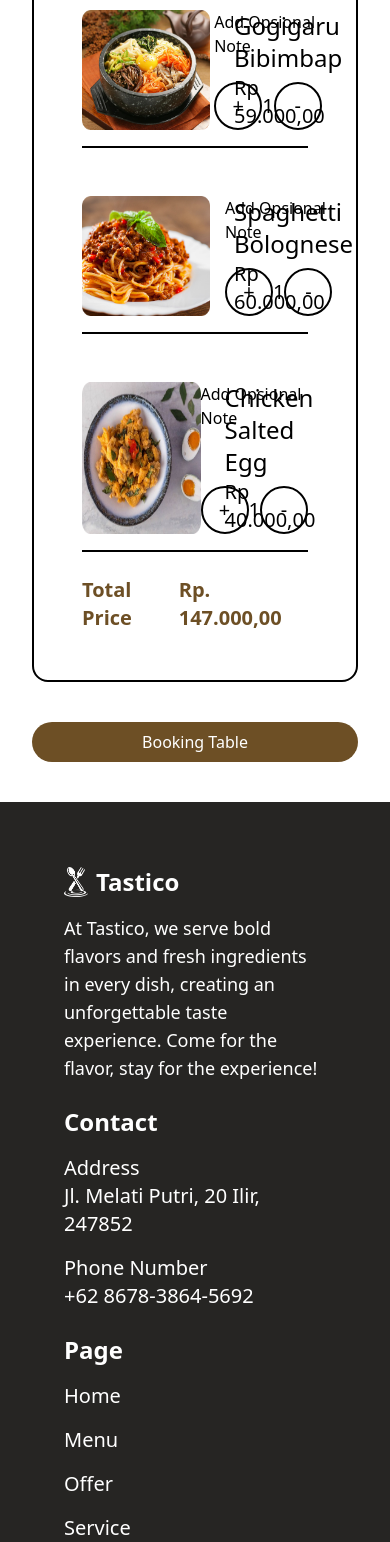
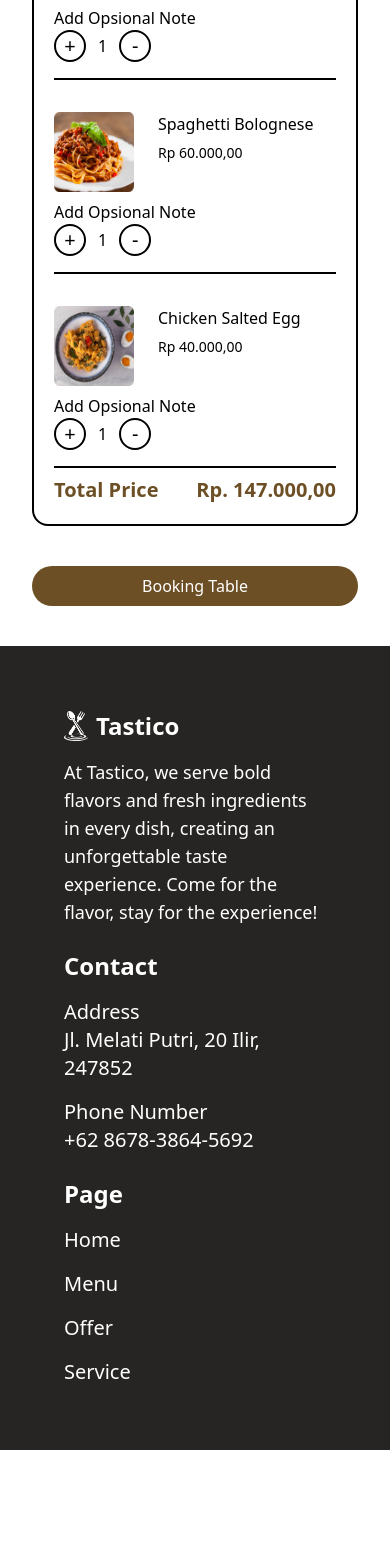
Before and after one commit to ElloRabyndra/tastico, a React (Vite) app: page /cart in a window 390 px wide. Shown: the part 266-1808 px from the top of the page. After the commit the page ends 1716 px from the top, so only its background shows below. Built offline with nearby package versions, Linux system fonts and the light colour scheme.

Commit message:
style: make menu and cart page responsive

```diff
--- a/src/Components/Cart/MenuCart.jsx
+++ b/src/Components/Cart/MenuCart.jsx
@@ -2,20 +2,20 @@ import React from "react";
 
 export default function MenuCart({ title, price, quantity }) {
   return (
-    <li className="border-b-2 border-black flex justify-between py-4">
+    <li className="border-b-2 border-black sm:flex justify-between py-4 space-y-2">
       <div className="flex gap-6">
-        <img src={`img/${title}.png`} alt={title} className="w-32" />
-        <div className="flex flex-col justify-between">
-          <h1 className="text-2xl font-medium">{title}</h1>
-          <span className="text-xl">Rp {price},00</span>
+        <img src={`img/${title}.png`} alt={title} className=" size-20 sm:size-auto sm:w-32" />
+        <div className="space-y-1">
+          <h1 className="text-base sm:text-2xl font-medium">{title}</h1>
+          <span className="text-sm sm:text-xl">Rp {price},00</span>
         </div>
       </div>
       <div className="flex flex-col justify-between">
-        <p>Add Opsional Note</p>
-        <div className="flex justify-between items-center text-xl">
-          <button className="size-12 rounded-full border-2 border-black overflow-hidden text-center">+</button>
-          <span className="">{quantity}</span>
-          <button className="size-12 rounded-full border-2 border-black overflow-hidden text-center">-</button>
+        <p className="block">Add Opsional Note</p>
+        <div className="flex items-center gap-3 text-xl">
+          <button className="size-8 sm:size-12 rounded-full border-2 border-black overflow-hidden text-center cursor-pointer hover:border-none hover:bg-[#6D4F25] hover:text-white">+</button>
+          <span className="text-base sm:text-xl">{quantity}</span>
+          <button className="size-8 sm:size-12 rounded-full border-2 border-black overflow-hidden text-center cursor-pointer hover:border-none hover:bg-[#6D4F25] hover:text-white">-</button>
         </div>
       </div>
     </li>
--- a/src/Components/Cart/MyCart.jsx
+++ b/src/Components/Cart/MyCart.jsx
@@ -3,11 +3,11 @@ import MenuCart from "./MenuCart";
 
 export default function MyCart() {
   return (
-    <section id="my-cart" className="rounded-2xl border-2 border-black p-12 space-y-6">
+    <section id="my-cart" className="-mt-12 rounded-2xl border-2 border-black p-5 sm:p-12 space-y-2">
       <div>
         <h1 className="text-[#6D4F25] text-3xl font-semibold">My Cart</h1>
       </div>
-      <ul className="space-y-8">
+      <ul className="space-y-4">
         <MenuCart title="Gogigaru Bibimbap" price={"59.000"} quantity={1} />
         <MenuCart title="Spaghetti Bolognese" price={"60.000"} quantity={1} />
         <MenuCart title="Chicken Salted Egg" price={"40.000"} quantity={1} />
--- a/src/Components/Footer.jsx
+++ b/src/Components/Footer.jsx
@@ -27,26 +27,10 @@ export default function Footer() {
         <div className="md:border-1 h-full md:border-white"></div>
         <ul className="flex-row text-xl space-y-4 md:space-y-6">
           <li className="font-bold text-2xl sm:text-3xl">Page</li>
-          <li>
-          <NavLink to={"/"} className={({ isActive, isPending }) => (isPending ? "pending" : isActive ? "font-semibold" : "")}>
-            Home
-          </NavLink>
-          </li>
-          <li>
-          <NavLink to={"/menu"} className={({ isActive, isPending }) => (isPending ? "pending" : isActive ? "font-semibold" : "")}>
-            Menu
-          </NavLink>
-          </li>
-          <li>
-          <NavLink to={"/offer"} className={({ isActive, isPending }) => (isPending ? "pending" : isActive ? "font-semibold" : "")}>
-            Offer
-          </NavLink>
-          </li>
-          <li>
-          <NavLink to={"/service"} className={({ isActive, isPending }) => (isPending ? "pending" : isActive ? "font-semibold" : "")}>
-            Service
-          </NavLink>
-          </li>
+          <li>Home</li>
+          <li>Menu</li>
+          <li>Offer</li>
+          <li>Service</li>
         </ul>
       </div>
     </footer>
--- a/src/Components/Home/Hero.jsx
+++ b/src/Components/Home/Hero.jsx
@@ -5,7 +5,7 @@ export default function Hero() {
     <section id="hero" className="-mt-12 sm:mt-0 sm:flex justify-between items-center text-xl space-y-6">
       <div className="w-full sm:w-1/2 xl:space-y-12 space-y-6">
         <h1 className="text-[#6D4F25] xl:text-5xl text-4xl font-bold">SATISFY YOUR CRAVING FLAVORSOME</h1>
-        <p className="">Flavorsome is where bold flavors, fresh ingredients, and heartfelt cooking come together to satisfy your every craving.</p>
+        <p>Flavorsome is where bold flavors, fresh ingredients, and heartfelt cooking come together to satisfy your every craving.</p>
         <button className="hover:text-black hover:bg-transparent hover:border-2 hover:border-[#6D4F25] bg-[#6D4F25] lg:px-12 px-6 border-2 py-2 rounded-full cursor-pointer text-white">{"More About Us ->"}</button>
       </div>
       <img src="img/hero-home-img.png" alt="" className="w-10/12 mx-auto sm:mx-0 sm:w-5/12" />
--- a/src/Components/Menu/Hero.jsx
+++ b/src/Components/Menu/Hero.jsx
@@ -2,21 +2,21 @@ import React from "react";
 
 export default function Hero() {
   return (
-    <section id="hero" className="flex justify-between items-center text-xl">
-      <div className="space-y-6 w-1/2">
+    <section id="hero" className="-mt-12 sm:mt-0 sm:flex justify-between items-center text-xl space-y-6">
+      <div className="w-full sm:w-1/2 space-y-2 sm:space-y-6">
         <h1 className="text-[#6D4F25]">MOST FAVORITE</h1>
         <h1 className="text-[#6D4F25] xl:text-5xl text-4xl font-semibold">Signature Crispy Chicken Steak with Tartar Sauce</h1>
-        <p className="">
+        <p className="text-lg">
           Crispy chicken steak fried to golden perfection—crunchy on the outside, tender and juicy on the inside. Served with our special house-made tartar sauce that's rich, creamy, and slightly tangy, creating a delicious harmony of
           flavors. A comforting classic with a modern twist, perfect for any time of the day.
         </p>
         <div className="flex items-center gap-4">
-          <span className="text-[#6D4F25] font-semibold text-4xl">Rp 49.000, 00</span>
-          <span className="border-2 px-6 py-1 border-[#6D4F25] rounded-full text-2xl text-[#6D4F25] font-semibold"> Disc 20%</span>
+          <span className="text-[#6D4F25] font-semibold text-2xl sm:text-xl xl:text-4xl">Rp 49.000, 00</span>
+          <span className="border-2 px-6 py-1 border-[#6D4F25] rounded-full text-2xl sm:text-xl xl:text-2xl text-[#6D4F25] font-semibold"> Disc 20%</span>
         </div>
         <button className="hover:text-black hover:bg-transparent hover:border-2 hover:border-[#6D4F25] bg-[#6D4F25] lg:px-12 px-6 border-2 py-2 rounded-full cursor-pointer text-white">{"Add to Cart ->"}</button>
       </div>
-      <img src="img/hero-menu-img.png" alt="" className="w-5/12" />
+      <img src="img/hero-menu-img.png" alt="" className="hidden sm:block mx-auto sm:mx-0 sm:w-5/12" />
     </section>
   );
 }
--- a/src/Components/Menu/OurMenu.jsx
+++ b/src/Components/Menu/OurMenu.jsx
@@ -3,12 +3,12 @@ import Card from "../Card";
 
 export default function OurMenu() {
   return (
-    <section id="best-menu" className="flex flex-col items-center justify-center text-xl space-y-12 -mx-16 px-16 bg-[#F4F4F4] py-16">
+    <section id="best-menu" className="flex flex-col items-center justify-center text-xl space-y-12 -mb-10 -mx-8 lg:-mx-16 px-12 bg-[#F4F4F4] py-16">
       <div className="text-center space-y-4">
         <h1 className="text-[#6D4F25] text-xl">BEST MENU</h1>
       </div>
 
-      <div className="grid grid-cols-3 lg:gap-12 gap-6 items-center justify-center">
+      <div className="grid grid-cols-1 sm:grid-cols-2 lg:grid-cols-3 lg:gap-12 gap-6 items-center justify-center">
         <Card title="Gogigaru Bibimbap" desc="A bowl of harmony, packed with bold Korean flavors." price={"59.000"} />
         <Card title="Spaghetti Bolognese" desc="A classic Italian favorite with rich, meaty perfection in every twirl." price={"60.000"} />
         <Card title="Chicken Salted Egg" desc="Golden perfection meets rich salted egg bliss." price={"40.000"} />
--- a/src/Pages/Cart.jsx
+++ b/src/Pages/Cart.jsx
@@ -7,7 +7,7 @@ export default function Cart() {
     <section id="cart" className="lg:px-16 px-8 space-y-10">
       <Nav />
       <MyCart />
-      <button className="bg-[#6D4F25] w-full py-2 rounded-full text-white">Booking Table</button>
+      <button className="bg-[#6D4F25] hover:text-black hover:bg-transparent hover:border-2 hover:border-[#6D4F25] w-full py-2 rounded-full cursor-pointer text-white">Booking Table</button>
       <Footer />
     </section>
   );
```
